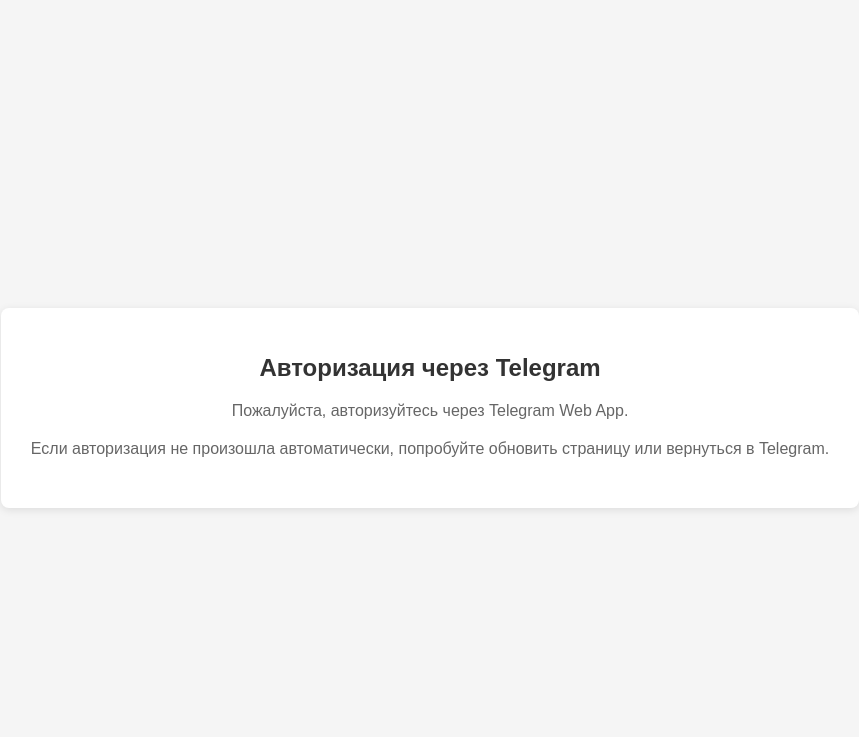
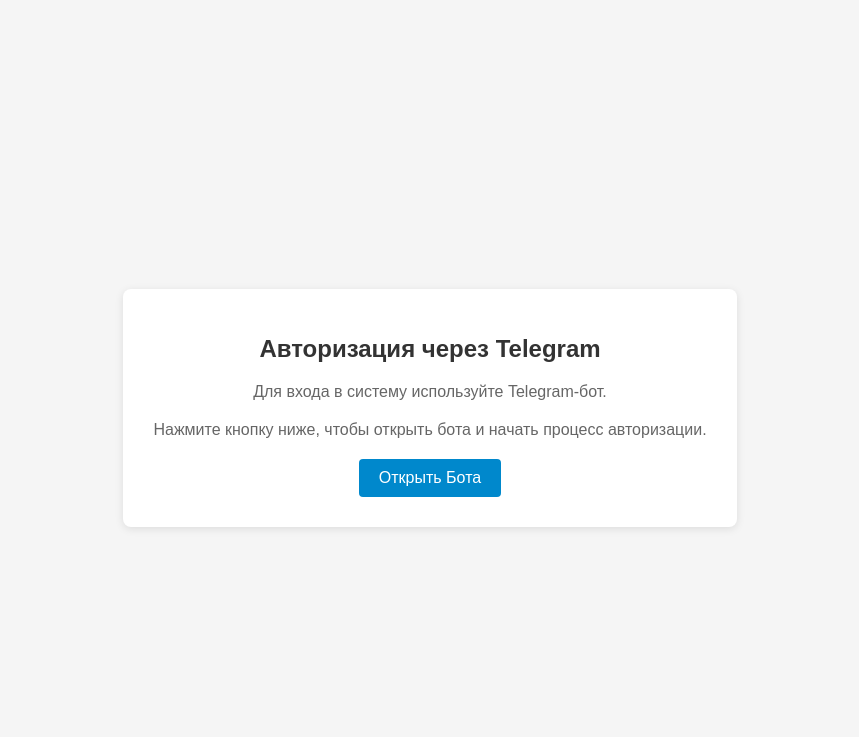
Before and after one commit to Seiltanzer01/trend-share, a Flask app: page /login in a window 1280 px wide. Shown: the top 737 px of the page, without its empty margins (210-1069 px from the left). Run offline with Flask 2, Linux system fonts and the light colour scheme; parts of the project's set-up code (start-up, migrations or seed data) failed here and were passed over; some libraries are stand-ins or nearby versions.

Commit message:
Update login.html по боту авторизация

```diff
--- a/templates/login.html
+++ b/templates/login.html
@@ -3,45 +3,6 @@
 <head>
     <meta charset="UTF-8">
     <title>Авторизация через Telegram</title>
-    <!-- Подключение Telegram Web App JS SDK -->
-    <script src="https://telegram.org/js/telegram-web-app.js"></script>
-    <script>
-        window.onload = function() {
-            const tg = window.Telegram.WebApp;
-
-            // Получение init_data от Telegram Web App
-            const initData = tg.initData;
-
-            // Проверка доступности initData
-            if (!initData) {
-                alert('Не удалось получить данные авторизации от Telegram.');
-                return;
-            }
-
-            // Отправка init_data на сервер через fetch API
-            fetch('/telegram_auth', {
-                method: 'POST',
-                headers: {
-                    'Content-Type': 'application/json' // Отправляем данные в формате JSON
-                },
-                body: JSON.stringify({ init_data: initData }) // Структурируем данные как JSON
-            })
-            .then(response => response.json())
-            .then(data => {
-                if (data.status === 'ok') {
-                    // Перенаправление пользователя на главную страницу после успешной авторизации
-                    window.location.href = '/';
-                } else {
-                    // Вывод сообщения об ошибке
-                    alert(data.message || 'Ошибка при авторизации.');
-                }
-            })
-            .catch(error => {
-                console.error('Ошибка при авторизации:', error);
-                alert('Произошла ошибка при авторизации.');
-            });
-        }
-    </script>
     <style>
         /* Простые стили для центровки контента */
         body {
@@ -68,13 +29,26 @@
             color: #666;
             margin-bottom: 20px;
         }
+        .auth-container a.button {
+            display: inline-block;
+            padding: 10px 20px;
+            background-color: #0088cc;
+            color: #fff;
+            text-decoration: none;
+            border-radius: 4px;
+            transition: background-color 0.3s;
+        }
+        .auth-container a.button:hover {
+            background-color: #005f99;
+        }
     </style>
 </head>
 <body>
     <div class="auth-container">
         <h1>Авторизация через Telegram</h1>
-        <p>Пожалуйста, авторизуйтесь через Telegram Web App.</p>
-        <p>Если авторизация не произошла автоматически, попробуйте обновить страницу или вернуться в Telegram.</p>
+        <p>Для входа в систему используйте Telegram-бот.</p>
+        <p>Нажмите кнопку ниже, чтобы открыть бота и начать процесс авторизации.</p>
+        <a href="https://t.me/TrendShare_bot" class="button" target="_blank">Открыть Бота</a>
     </div>
 </body>
 </html>
```
